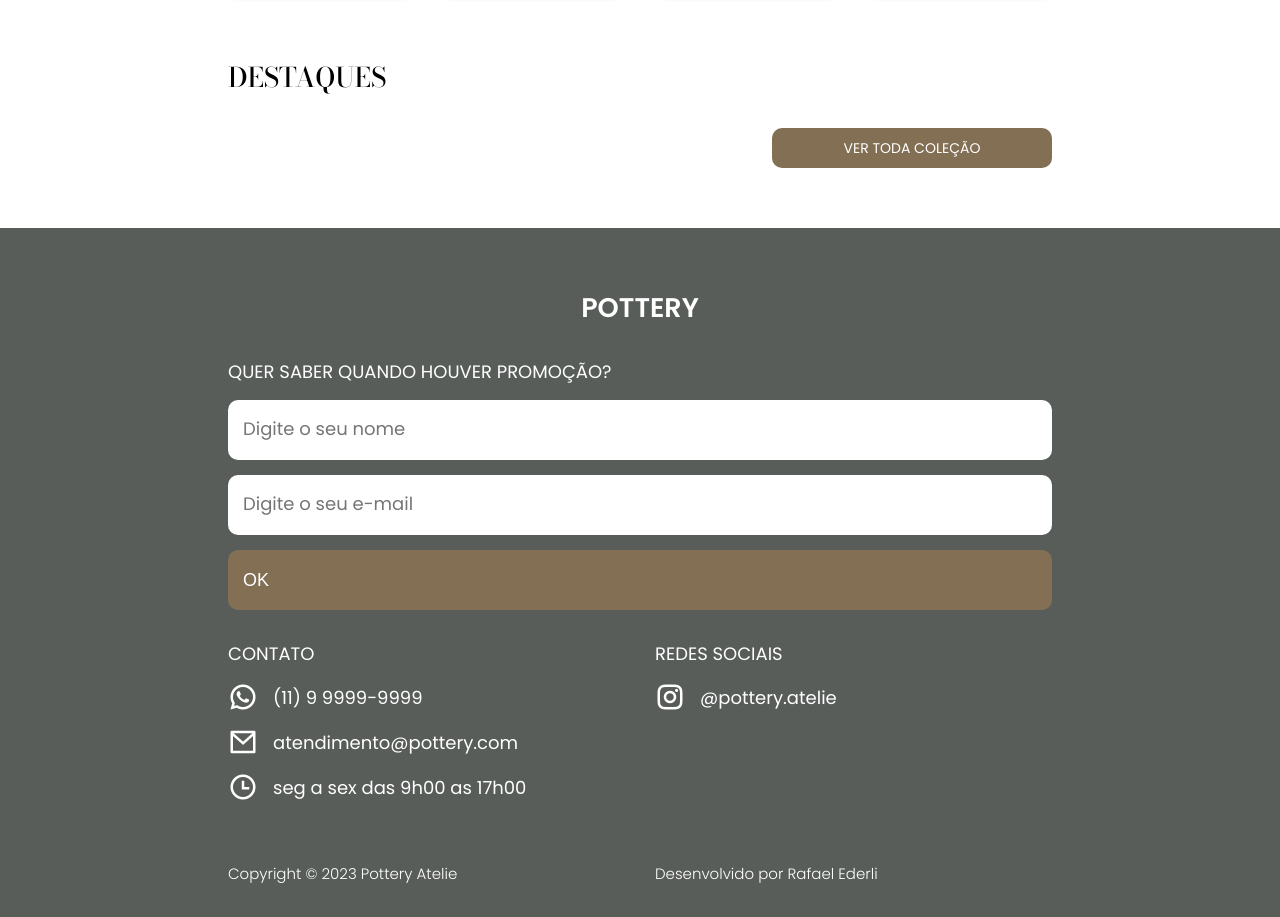
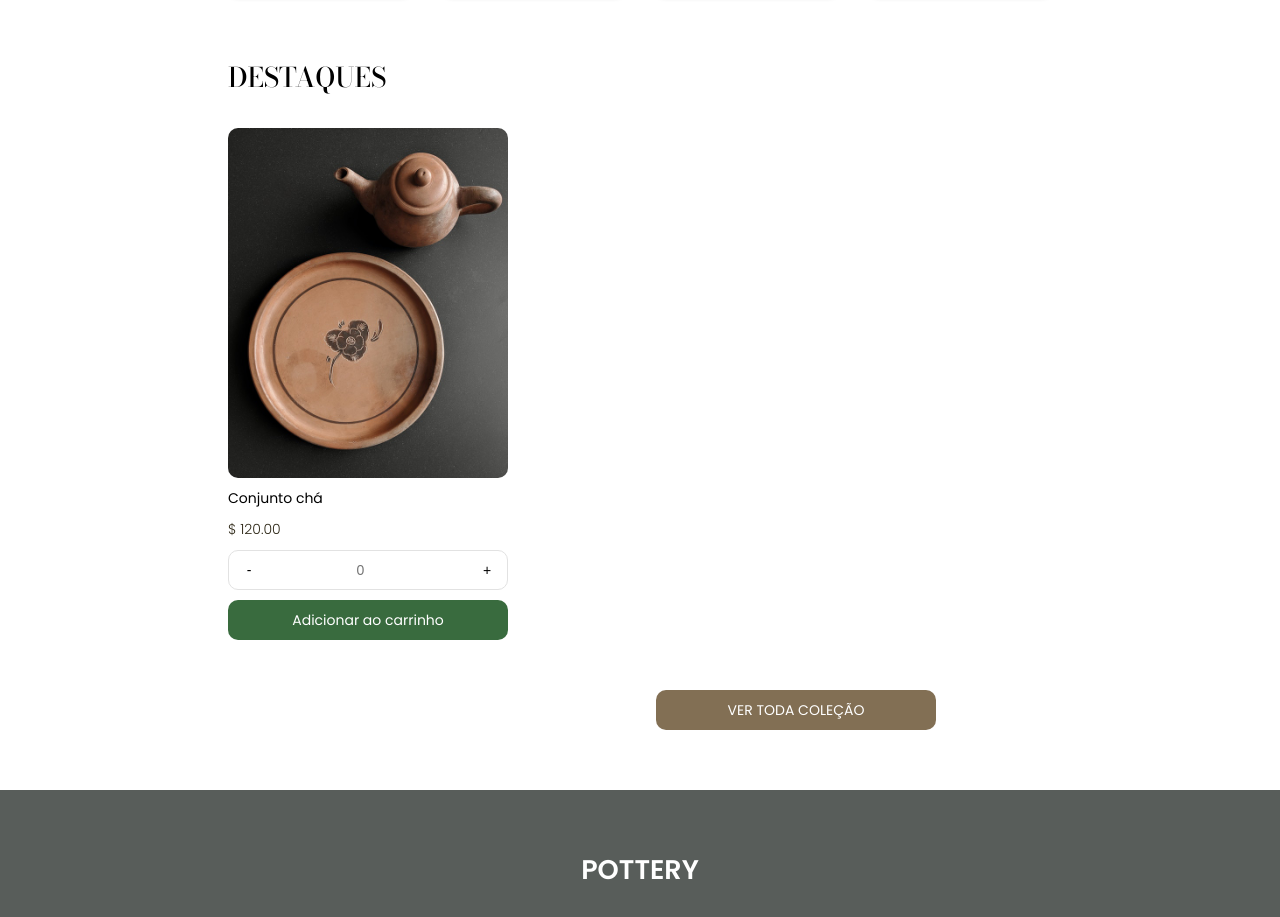
Before and after one commit to rafaederli/pottery-ecommerce, a plain HTML site: page index.html in a window 1280 px wide. Shown: the part 823-1740 px from the top of the page. Drawn offline with nearby package versions, Linux system fonts and the light colour scheme.

Commit message:
style update

```diff
--- a/css/style-laptop-l.css
+++ b/css/style-laptop-l.css
@@ -1,3 +1,14 @@
 :root {
     --content-width: 1040px;
 }
+
+/* Products Section */
+
+.product__items {
+    column-gap: 100px;
+    grid-template-columns: repeat(3, 1fr);
+}
+
+.products__container--button {
+    margin-right: 0;
+}
--- a/css/style-laptop.css
+++ b/css/style-laptop.css
@@ -1,3 +1,13 @@
 :root {
     --content-width: 824px;
 }
+
+/* Products Section */
+
+.product__items {
+    column-gap: 31px;
+}
+
+.products__container--button {
+    margin-right: 116px;
+}
--- a/css/style-tablet.css
+++ b/css/style-tablet.css
@@ -14,6 +14,8 @@
     --default-spacing-1: 30px;
     --default-spacing-2: 15px;
     --large-devices-button-height-1: 20px;
+    --large-devices-button-height-2: 10px;
+    --large-devices-image-width: 280px;
 
     --header-height: 120px;
     --banner-height: 22px;
@@ -44,14 +46,40 @@
 
 /* Products Section */
 
+.product__items {
+    display: grid;
+    column-gap: 32px;
+    grid-template-columns: repeat(2, 1fr);
+}
+
+.products__item {
+    row-gap: var(--large-devices-button-height-2);
+    padding-bottom: var(--large-devices-button-height-1);
+    width: var(--large-devices-image-width);
+}
+
+.products__item--image {
+    height: 350px;
+    width: var(--large-devices-image-width);
+}
+
+.products__item--counter {
+    height: calc(2 * var(--large-devices-button-height-1));
+}
+
+.products__item--counter button {
+    width: calc(2 * var(--large-devices-button-height-1));
+}
+
+.products__item--button,
 .products__container--button {
-    display: flex;
-    align-items: center;
-    justify-content: center;
     height: calc(2 * var(--large-devices-button-height-1));
+}
+
+.products__container--button {
     width: 280px;
-    margin-right: 0;
     margin-left: auto;
+    margin-right: 38px;
 }
 
 /* Footer Section */
--- a/css/style.css
+++ b/css/style.css
@@ -25,6 +25,7 @@
     --text-color-2: white;
     --forms-color: #A5A5A5;
     --price-color: #2F2918;
+    --cart-button-color: #396B3E;
     --button-color: #826F54;
 
     --content-width: 280px;
@@ -215,17 +216,72 @@ a {
     margin-bottom: var(--default-spacing-1);
 }
 
+.products__item {
+    display: grid;
+    row-gap: var(--default-spacing-2);
+    padding-bottom: var(--default-spacing-1);
+}
+
+.products__item--image {
+    border-radius: 10px;
+    width: var(--content-width);
+}
+
+.products__item--description {
+    color: var(--text-color-1);
+    font-size: var(--button-text-size);
+    font-weight: var(--regular-weight);
+}
+
+.products__item--price {
+    color: var(--price-color);
+    font-size: var(--button-text-size);
+    font-weight: var(--light-weight);
+}
+
+.products__item--counter {
+    display: flex;
+    justify-content: space-between;
+    height: calc(2 * var(--default-spacing-1));
+    border: 1px solid #E2E2E2;
+    border-radius: 10px;
+}
+
+.products__item--counter button,
+.products__item--counter input {
+    color: var(--text-color-1);
+    font-size: var(--button-text-size);
+    font-weight: var(--light-weight);
+    background-color: transparent;
+    border: none;
+    text-align: center;
+}
+
+.products__item--counter button {
+    width: calc(2 * var(--default-spacing-1));
+    cursor: pointer;
+}
+
+.products__item--button,
 .products__container--button {
     color: var(--text-color-2);
+    font-family: var(--main-font);
     font-size: var(--button-text-size);
     font-weight: var(--regular-weight);
     display: flex;
     align-items: center;
     justify-content: center;
-    background-color: var(--button-color);
+    background-color: var(--cart-button-color);
+    border: none;
     border-radius: 10px;
     height: calc(2 * var(--default-spacing-1));
+    cursor: pointer;
+}
+
+.products__container--button {
+    background-color: var(--button-color);
     margin: var(--default-spacing-1) 0;
+    width: 100%;
 }
 
 /* Footer Section */
--- a/index.html
+++ b/index.html
@@ -6,7 +6,8 @@
     <meta http-equiv="X-UA-Compatible" content="IE=edge">
     <meta name="viewport" content="width=device-width, initial-scale=1.0">
     <link href="https://cdn.jsdelivr.net/npm/remixicon@2.5.0/fonts/remixicon.css" rel="stylesheet">
-    <link rel="stylesheet" href="https://fonts.googleapis.com/css2?family=Material+Symbols+Outlined:opsz,wght,FILL,GRAD@20..48,100..700,0..1,-50..200" />
+    <link rel="stylesheet"
+        href="https://fonts.googleapis.com/css2?family=Material+Symbols+Outlined:opsz,wght,FILL,GRAD@20..48,100..700,0..1,-50..200" />
     <link rel="stylesheet" href="https://cdn.jsdelivr.net/npm/swiper@8/swiper-bundle.min.css" />
     <link rel="stylesheet" href="css/style.css">
     <link rel="stylesheet" href="css/style-mobile-m.css" media="screen and (min-width: 375px)">
@@ -127,9 +128,23 @@
                 <h1 class="products__container--title">
                     DESTAQUES
                 </h1>
-                <a href="#" class="products__container--button">
-                    VER TODA COLEÇÃO
-                </a>
+
+                <div class="product__items">
+
+                    <div class="products__item">
+                        <img src="img/products/pexels-andre-william-3010771.jpg" alt="" class="products__item--image">
+                        <p class="products__item--description">Conjunto chá</p>
+                        <p class="products__item--price">$ 120.00</p>
+                        <div class="products__item--counter">
+                            <button>-</button>
+                            <input type="number" name="" id="" placeholder="0">
+                            <button>+</button>
+                        </div>
+                        <button class="products__item--button">Adicionar ao carrinho</button>
+                    </div>
+
+                </div>
+                <button class="products__container--button">VER TODA COLEÇÃO</button>
             </div>
         </section>
     </main>
@@ -173,7 +188,7 @@
                 </div>
                 <div class="footer__copyright">
                     <p>Copyright &copy; 2023 Pottery Atelie</p>
-                    <p>Desenvolvido por <a href="#" target="_blank">Rafael Ederli</a></p>
+                    <p>Desenvolvido por <a href="https://rafaederli.github.io/portfolio-page/" target="_blank">Rafael Ederli</a></p>
                 </div>
             </div>
         </section>
```
